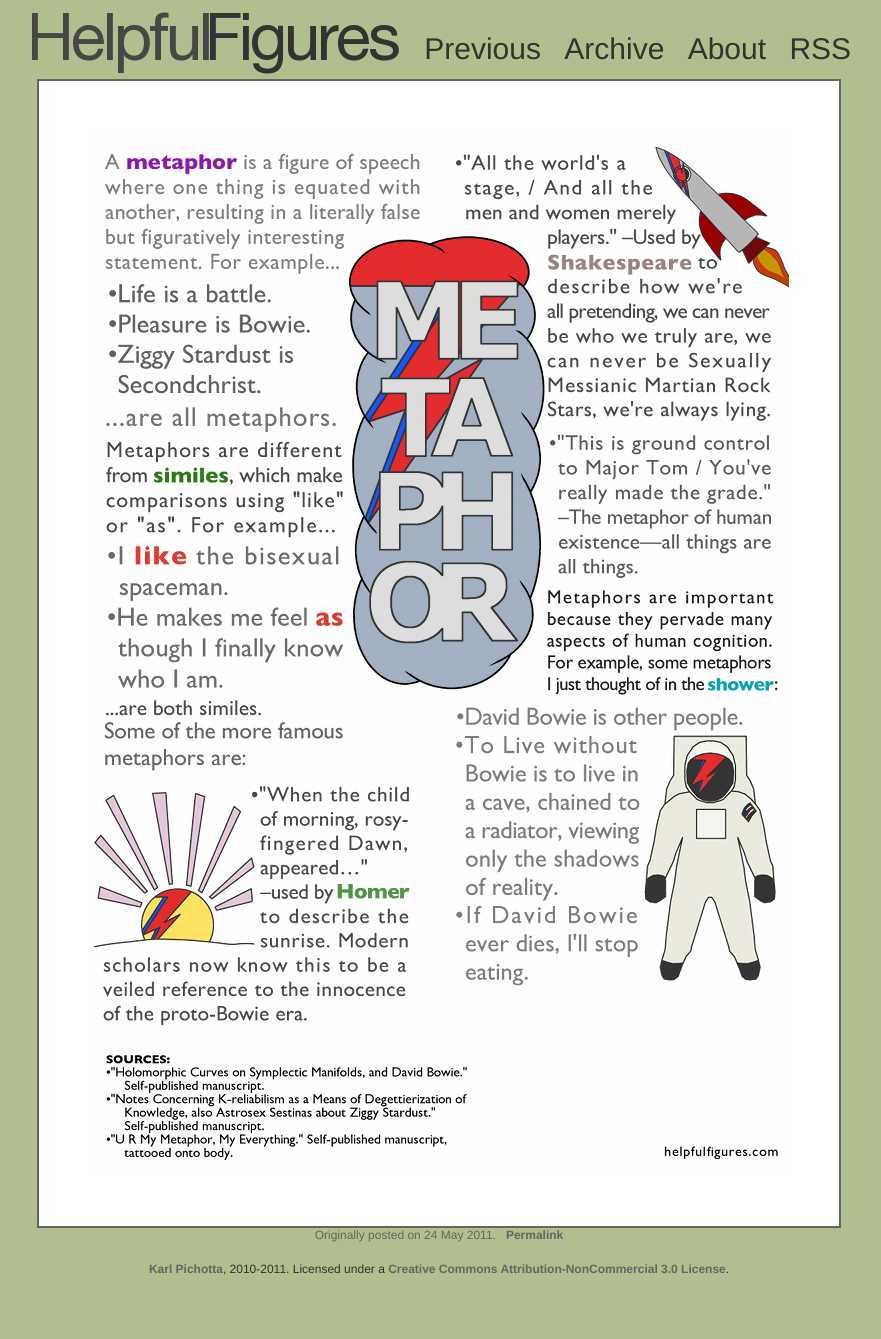
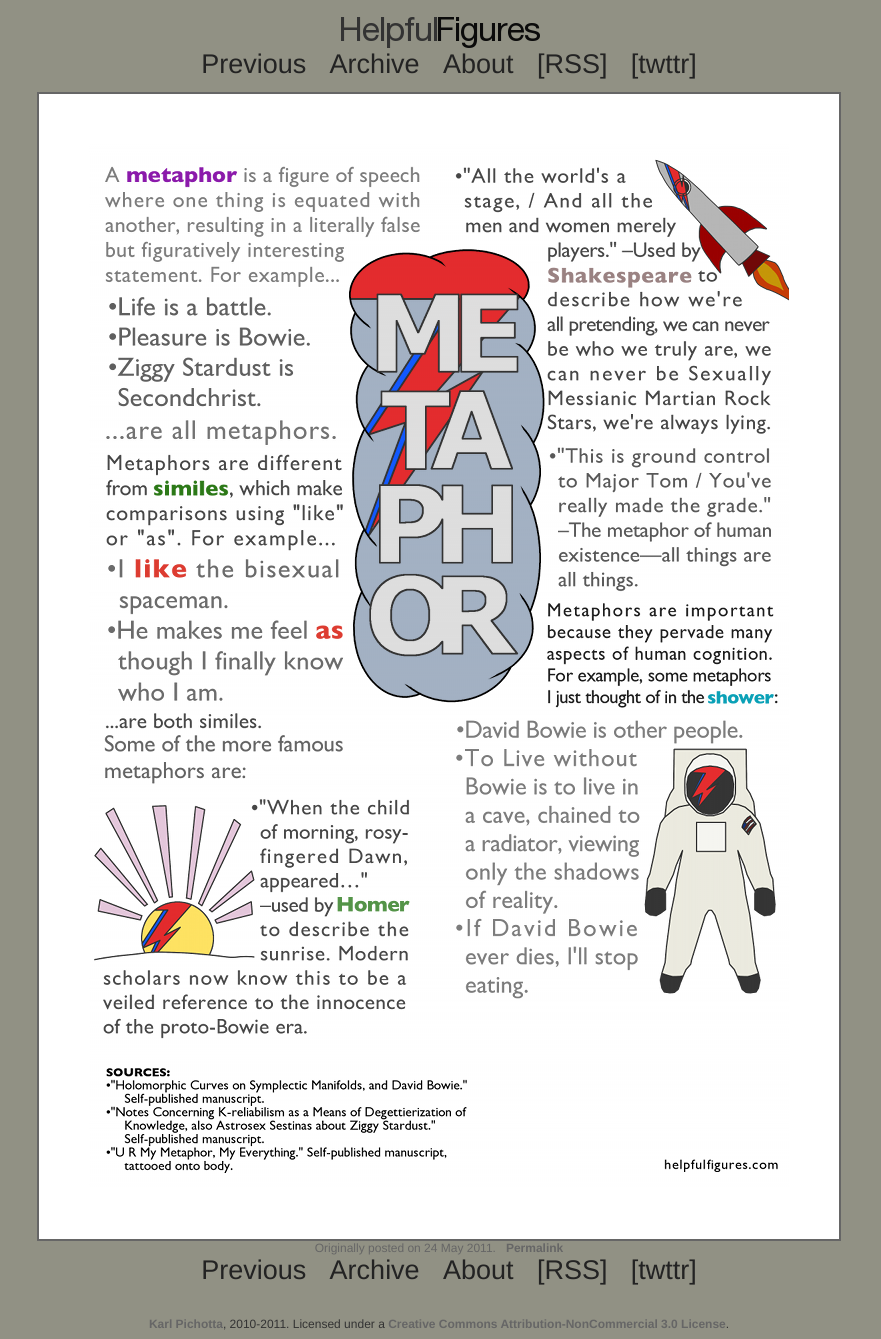
Before and after one commit to kpich/helpfulfigures.com, a Jekyll site: the page built from index.html, in a window 1280 px wide. Shown: the whole page, without its empty margins (201-1082 px from the left). Built offline with Jekyll 4.4.1, drawn with Linux system fonts in a browser that asks for light colours; before the commit the page ends 1284 px from its top, so only the background shows below that.

Commit message:
a few style tweaks

```diff
--- a/index.html
+++ b/index.html
@@ -27,13 +27,16 @@
   </script>
 </head>
 <body>
-<div id="g_header">
+<div class="g_header">
   <span class="g_logo"><a href="/"><img src="/img/logo.png"/></a></span>
+</div>
+<div class="g_navbar">
   {% if site.posts[0].previous %}<span class="g_navitem"> <a rel="prev" href="{{ site.posts[0].previous.url }}" title="{{ site.posts[0].previous.title }}" >Previous</a></span>{% endif %}
   {% if site.posts[0].next %}<span class="g_navitem"> <a rel="next" href="{{ site.posts[0].next.url }}" title="{{ site.posts[0].next.title }}" >Next</a></span>{% endif %}
   <span class="g_navitem"><a rel="contents" href="/archive">Archive</a></span>
   <span class="g_navitem"><a rel="help" href="/about">About</a></span>
-  <span class="g_navitem"><a href="http://feeds.feedburner.com/helpfulfigures">RSS</a></span>
+  <span class="g_navitem"><a href="http://feeds.feedburner.com/helpfulfigures">[RSS]</a></span>
+  <span class="g_navitem"><a href="http://twitter.com/kpich">[twttr]</a></span>
 </div>
 <div id="g_maincontent">
   <div id="p_post">
@@ -45,6 +48,15 @@
     {% if site.posts[0].url %} <span>&nbsp;&nbsp;<a href="{{site.posts[0].url}}">Permalink</a></span> {% endif %}
 </div>
 
+<div class="g_navbar">
+  {% if site.posts[0].previous %}<span class="g_navitem"> <a rel="prev" href="{{ site.posts[0].previous.url }}" title="{{ site.posts[0].previous.title }}" >Previous</a></span>{% endif %}
+  {% if site.posts[0].next %}<span class="g_navitem"> <a rel="next" href="{{ site.posts[0].next.url }}" title="{{ site.posts[0].next.title }}" >Next</a></span>{% endif %}
+  <span class="g_navitem"><a rel="contents" href="/archive">Archive</a></span>
+  <span class="g_navitem"><a rel="help" href="/about">About</a></span>
+  <span class="g_navitem"><a href="http://feeds.feedburner.com/helpfulfigures">[RSS]</a></span>
+  <span class="g_navitem"><a href="http://twitter.com/kpich">[twttr]</a></span>
+</div>
+
 <div id="g_footer">
     <a href="http://twitter.com/kpich">Karl Pichotta</a>, 2010-2011. Licensed under a <a rel="license" href="http://creativecommons.org/licenses/by-nc/3.0/">Creative Commons Attribution-NonCommercial 3.0 License</a>.
 </div>
--- a/style/global.css
+++ b/style/global.css
@@ -2,7 +2,7 @@
 -moz-background-clip:border;
 -moz-background-inline-policy:continuous;
 -moz-background-origin:padding;
-background:#B0BF8D none repeat scroll 0 0;
+background:#919184 none repeat scroll 0 0;
 color:#666666;
 font-family:"Helvetica Neue",Arial,Helvetica,sans-serif;
 font-size:75%;
@@ -13,11 +13,15 @@
 border:none;
 }
 
+.g_logo {
+width:100px;
+}
+
 .g_navitem {
-font-size:30px;
+font-size:27px;
 padding-left:20px;
 vertical-align:50%;
-color:#333333;
+color:#232323;
 }
 
 a {
```
Also changed, not shown: _layouts/default.html (+14 -2 lines), img/logo.png.
